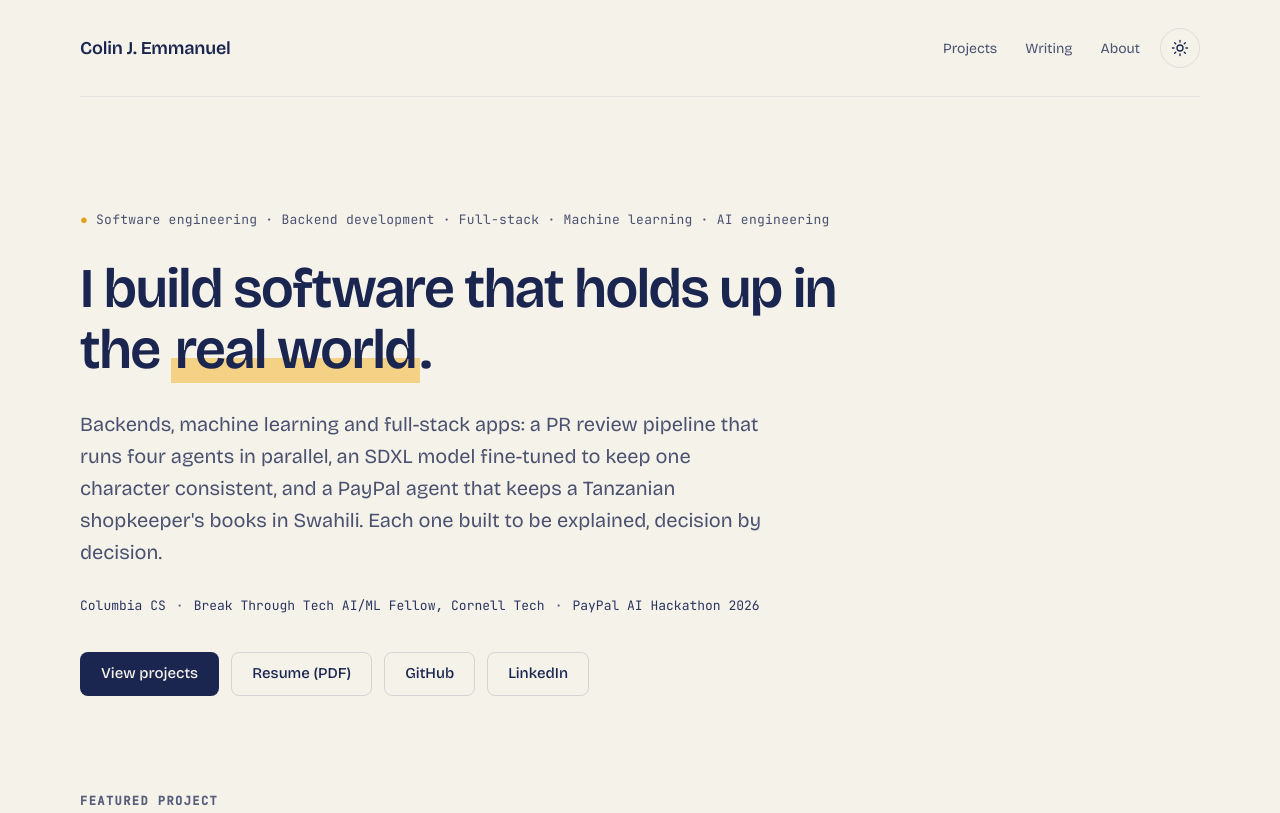
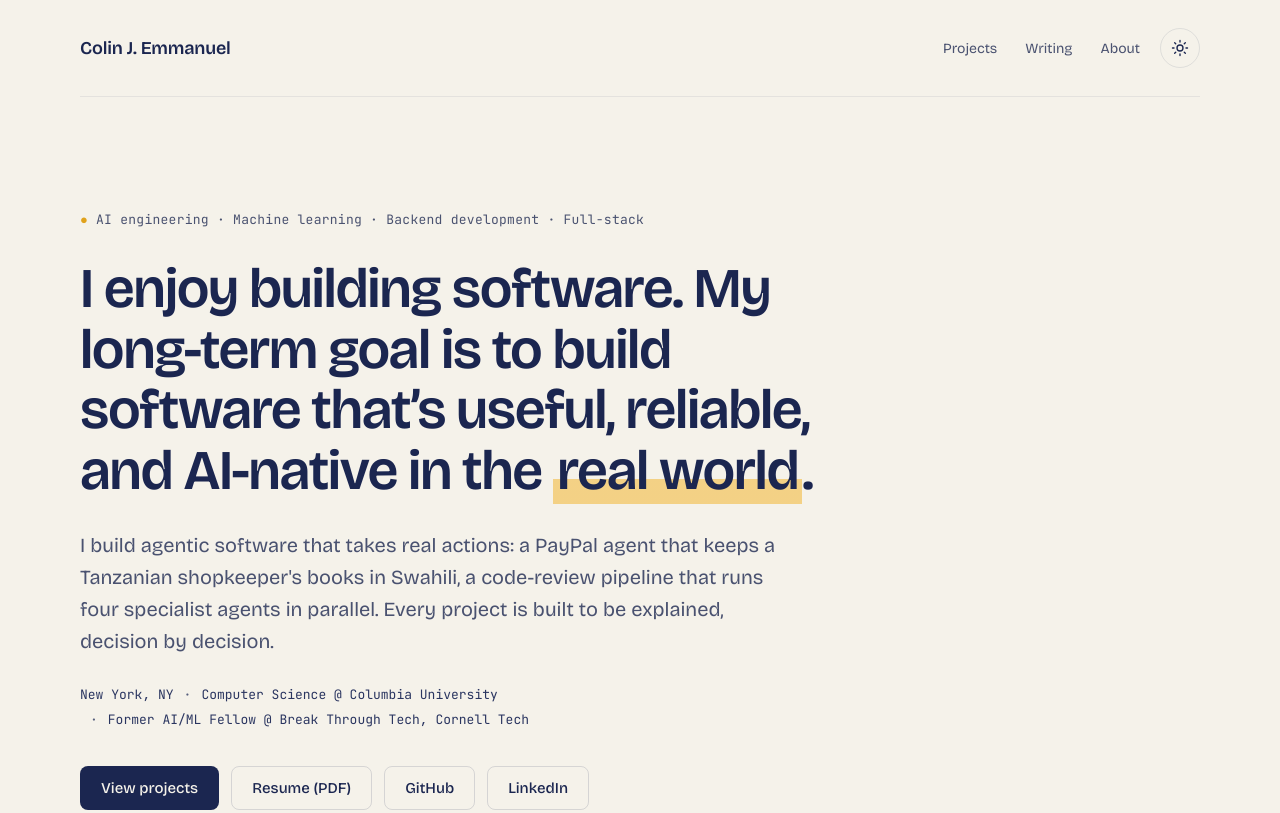
Before and after one commit to Colin-J-Emmanuel/portfolio, an Astro site: page / in a window 1280 px wide. Shown: the top 813 px of the page. Built offline with nearby package versions, Linux system fonts and the light colour scheme; Astro itself is replaced by a stand-in of ours.

Commit message:
Rewrite hero and About to lead with AI
- New headline and hero lead focused on agentic software
- Reorder interests, credentials and projects to put AI/ML first
- Rewrite short and long bios in my own voice

```diff
--- a/src/data/projects/index.ts
+++ b/src/data/projects/index.ts
@@ -1,8 +1,8 @@
 import { sauti } from './sauti';
+import { characterLora } from './character-lora';
 import { prReviewer } from './pr-reviewer';
 import { terminalAgent } from './terminal-agent';
 import { magicstream } from './magicstream';
-import { characterLora } from './character-lora';
 import type { Project, Theme } from './types';
 
 /** Order here = order on the home page and in the "Next project" loop. The first one is featured. */
--- a/src/data/site.ts
+++ b/src/data/site.ts
@@ -2,19 +2,19 @@
 export const site = {
   name: 'Colin J. Emmanuel',
   description:
-    'Software engineer building backends, machine learning systems and full-stack apps. Projects, case studies and the decisions behind them.',
+    'AI-native software engineer building backends, machine learning systems and full-stack apps. Projects, case studies and the decisions behind them.',
   // Short credibility line under the headline
-  credentials: ['Columbia CS', 'Break Through Tech AI/ML Fellow, Cornell Tech', 'PayPal AI Hackathon 2026'],
+  credentials: ['New York, NY', 'Computer Science @ Columbia University', 'Former AI/ML Fellow @ Break Through Tech, Cornell Tech'],
   // About: a short bio, and a longer one behind the "Long" toggle. Edit freely; plain text, one string per paragraph.
   bio: {
     short: [
-      "I'm a software engineer and Columbia Computer Science graduate. I build systems end to end: backends that stay correct when things go wrong, ML experiments with honest evaluation, and apps people actually use.",
+      "I build AI-native software. Lately I’ve been sharpening my skills by shipping at hackathons and building side projects I care about, with one goal: getting them into people’s hands.",
     ],
     long: [
-      "I'm a software engineer and Columbia Computer Science graduate. I build systems end to end: backends that stay correct when things go wrong, ML experiments with honest evaluation, and apps people actually use.",
-      "Most of my projects start with something I want to understand properly, like how a coding agent really works, or what it takes to credit a payment exactly once. I build them one tested piece at a time, check each piece on its failure path before moving on, and write down why every decision was made. That habit is where these case studies come from.",
-      "Sauti is closest to what I want to do long term: build for problems I've seen in Tanzania and across East Africa, where good software can still change how a small business runs.",
-      "I was an AI/ML Fellow with Break Through Tech AI at Cornell Tech. Right now I'm looking for software engineering roles on teams that ship real products.",
+      "I build AI-native software. Lately I've been sharpening my skills by shipping at hackathons and building side projects I care about, with one goal: getting them into people's hands.",
+    "My interest in AI started before I wrote much code. As an IT intern at Absa Bank Tanzania, I shadowed the team building Abby, a virtual assistant that let customers bank over WhatsApp. Seeing AI reach people on an app they already used, in a market most tech overlooks, is a big part of why I chose to pursue machine learning and AI.",
+    "Since then I've studied artificial intelligence at Columbia, spent a year as an AI/ML Fellow with Break Through Tech at Cornell Tech, and built ML models for satellite radar imagery at Ursa Space Systems, classifying ships and icebergs. Today I help train computer-use agents at Mercor by recording the real software workflows they learn from.",
+    "Sauti brings it full circle. When PayPal and M-Pesa linked up in Tanzania, I built a WhatsApp agent at the 2026 PayPal AI Hackathon that lets a corner-shop owner keep his books by voice in Swahili, while family abroad tops up a grocery wallet through PayPal. Connecting it to M-Pesa cash-outs is next.",
     ],
   },
   // "How I build": each principle links to the case study that shows it
@@ -27,11 +27,10 @@ export const site = {
     { title: 'Write down the why behind every decision', proof: 'Sauti: key engineering decisions', href: '/projects/sauti#s-04' },
   ],
   interests: [
-    'Software engineering',
+    'AI engineering',
+    'Machine learning',
     'Backend development',
     'Full-stack',
-    'Machine learning',
-    'AI engineering',
   ],
   links: {
     github: 'https://github.com/Colin-J-Emmanuel',
@@ -40,10 +39,10 @@ export const site = {
     writing: '', // your Substack or Medium URL; until then the Writing link goes nowhere
   },
   stack: [
+    { group: 'AI, LLMs & agents', items: ['Claude', 'OpenAI', 'Hugging Face', 'LangGraph', 'LangSmith', 'RAG'] },
+    { group: 'Machine learning & data', items: ['PyTorch', 'TensorFlow', 'scikit-learn', 'Pandas', 'NumPy'] },
     { group: 'Languages', items: ['Python', 'Go', 'TypeScript', 'JavaScript', 'Java', 'C++', 'C', 'SQL'] },
     { group: 'Backend & frameworks', items: ['FastAPI', 'Gin', 'Spring Boot', 'Apache Kafka', 'Node.js', 'React', 'Next.js', 'Tailwind CSS'] },
-    { group: 'AI, LLMs & agents', items: ['Claude', 'OpenAI', 'Hugging Face', 'LangGraph', 'LangSmith', 'RAG'] },
-    { group: 'Machine learning & data', items: ['PyTorch', 'TensorFlow', 'scikit-learn', 'Pandas', 'NumPy'] },
     { group: 'Databases', items: ['PostgreSQL', 'MySQL', 'MongoDB', 'Redis', 'Supabase'] },
     { group: 'Cloud & tools', items: ['AWS', 'Google Cloud', 'Docker', 'GitHub Actions', 'Vercel'] },
   ],
--- a/src/pages/index.astro
+++ b/src/pages/index.astro
@@ -18,8 +18,8 @@ const ext = { target: '_blank', rel: 'noopener' };
     <div class="container">
       <section class="hero">
         <p class="hero__interests"><span class="hero__dot" aria-hidden="true">●</span>{site.interests.join(' · ')}</p>
-        <h1>I build software that holds up in the <span class="hl">real world</span>.</h1>
-        <p class="hero__lead">Backends, machine learning and full-stack apps: a PR review pipeline that runs four agents in parallel, an SDXL model fine-tuned to keep one character consistent, and a PayPal agent that keeps a Tanzanian shopkeeper's books in Swahili. Each one built to be explained, decision by decision.</p>
+        <h1>I enjoy building software. My long-term goal is to build software that’s useful, reliable, and AI-native in the <span class="hl">real world</span>.</h1>
+        <p class="hero__lead">I build agentic software that takes real actions: a PayPal agent that keeps a Tanzanian shopkeeper's books in Swahili, a code-review pipeline that runs four specialist agents in parallel. Every project is built to be explained, decision by decision.</p>
         <ul class="creds" aria-label="Credentials">
           {site.credentials.map((c) => <li>{c}</li>)}
         </ul>
```
